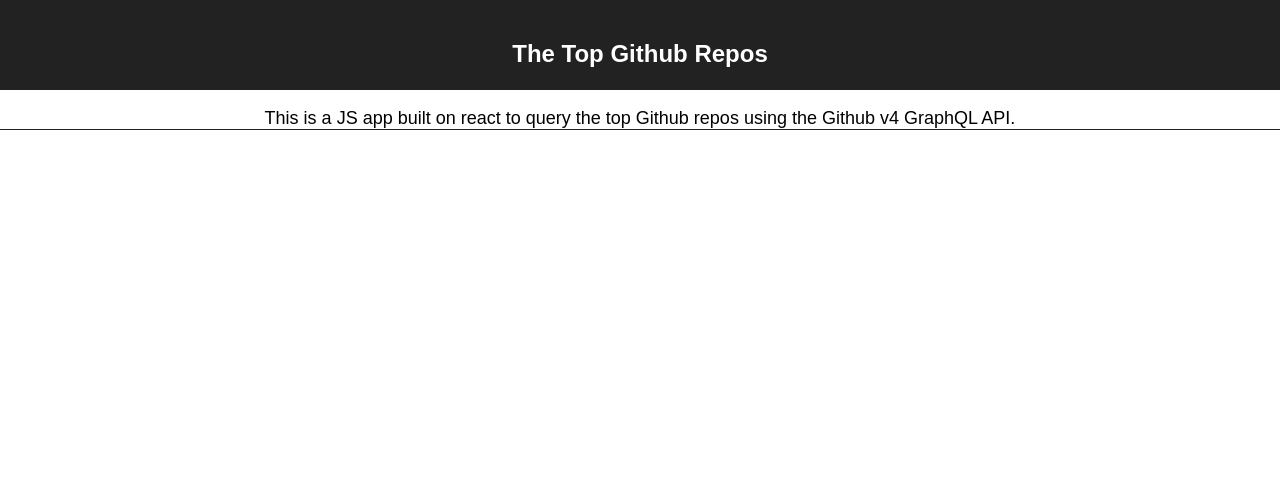
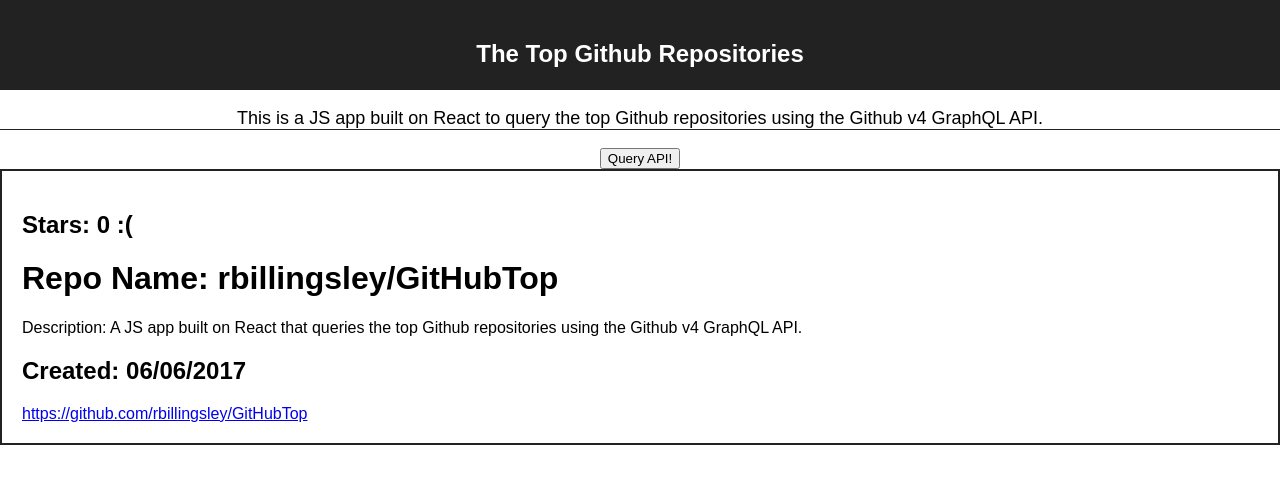
Before and after one commit to rbillingsley/GitHubTop, a React (Create React App) app in the folder git_hub_top/: page / in a window 1280 px wide. Shown: the top 484 px of the page. Built offline with nearby package versions, Linux system fonts and the light colour scheme; no server answers.

Commit message:
Reformat/Parsing/Output
Reformatted codebase to make more sense, simplified code.
Hooked up parse JSON data to UI.
Added basic UI for Repo data

```diff
--- a/git_hub_top/public/index.html
+++ b/git_hub_top/public/index.html
@@ -19,7 +19,7 @@
       work correctly both with client-side routing and a non-root public URL.
       Learn how to configure a non-root public URL by running `npm run build`.
     -->
-    <title>React App</title>
+    <title>The Top Github Repositories</title>
   </head>
   <body>
     <noscript>
--- a/git_hub_top/src/Api.js
+++ b/git_hub_top/src/Api.js
@@ -1,14 +1,39 @@
-import config from './config.js';
+import React from 'react';
 import request from 'request';
 
-class Api {
-    constructor() {
-        this.url = 'https://api.github.com/graphql'
-        this.token = config.token;
-        this.userAgent = 'github-graphql-test'
+import config from './config.js';
+import Repo from './Repo.js';
+
+export default class Api{
+  constructor() {
+    this.url = 'https://api.github.com/graphql'
+    this.token = config.token;
+    this.userAgent = 'github-graphql-test'
+  }
+
+  queryAPI(callback) {
+    this.makeRequest(`
+    query{
+    search(query:"stars:>1" type:REPOSITORY first:10){
+        edges {
+        node{
+            ... on Repository {
+            stargazers{
+                totalCount
+            }
+            nameWithOwner
+            description
+            createdAt
+            projectsUrl
+            }
+        }
+        }
     }
+    }
+    `, callback);
+  }
 
-    query(payload, variables, callback) {
+  makeRequest(graphRequest, callback) {
         const req = {};
         req.url = this.url;
         var headers = ({
@@ -18,19 +43,26 @@
         });
         req.headers = headers;
         var body = {};
-        body.query = payload.replace(/\n/g, '');
-        if(variables) {
-            body.variables = JSON.stringify(variables);
-        }
+        body.query = graphRequest.replace(/\n/g, '');
         req.body = JSON.stringify(body);
         console.log('Ready to send request.');
         console.log(req);
         if(callback) {
             request.post(req, (error, response, body) => {
-                callback(body);
+                this.parseJSON(body, callback);
             })
         }
     }
+
+  parseJSON(res, callback) {
+    var parsed = JSON.parse(res);
+    var repoArray = Array(10).fill(null)
+    for(var i = 0; i < repoArray.length; i++)
+    {
+        var node = parsed.data.search.edges[i].node;
+        repoArray[i] = (<Repo count={node.stargazers.totalCount} name={node.nameWithOwner} description={node.description} created={node.createdAt} address={node.projectsUrl}/>)
+    }
+
+    callback(repoArray);
+  }
 }
-
-export default Api;
--- a/git_hub_top/src/ApiRequest.js
+++ /dev/null
@@ -1,88 +0,0 @@
-import React, { Component } from 'react';
-import Api from './Api.js';
-import Repo from './Repo.js';
-import RepoElement from './RepoElement.js';
-
-class ApiRequest extends Component {
-  constructor() {
-    super();
-    this.state = {
-        response: "None",
-        data: null,
-    };
-
-    this.repos = Array(10).fill(new Repo());
-
-    this.repo = new Repo(1, "test", "description", "now", "here");
-  }
-
-  queryAPI() {
-    var github = new Api();
-
-    github.query(`
-    query{
-    search(query:"stars:>1" type:REPOSITORY first:10){
-        edges {
-        node{
-            ... on Repository {
-            stargazers{
-                totalCount
-            }
-            nameWithOwner
-            description
-            createdAt
-            projectsUrl
-            }
-        }
-        }
-    }
-    }
-    `, null, (res, err) => {
-        var parsed = JSON.parse(res)
-        this.setState( {
-            data: parsed,
-            response: JSON.stringify(parsed)
-        });
-    });
-  }
-
-  parseJSON() {
-
-    //for(var i = 0; i < raw_repos.length())
-  }
-
-  renderRepo(i){
-    return (
-        <RepoElement
-            value={this.repos[i]}
-        />
-    );
-  }
-
-  renderRepoArray() {
-    var repos;
-    for(var i = 0; i < 10; i++)
-    {
-        repos += this.renderRepo(i);
-    }
-
-    return repos;
-  }
-
-  render() {
-    return (
-        <div>
-            {}
-            {this.parseJSON()}
-            <p>
-
-            </p>
-            <RepoElement
-            value={this.repo}
-            />
-        </div>
-    );
-  }
-}
-
-export default ApiRequest;
--- a/git_hub_top/src/App.css
+++ b/git_hub_top/src/App.css
@@ -1,10 +1,5 @@
 .App {
   text-align: center;
-}
-
-.App-logo {
-  animation: App-logo-spin infinite 20s linear;
-  height: 80px;
 }
 
 .App-header {
@@ -20,7 +15,8 @@
   border-bottom-color: #222;
 }
 
-@keyframes App-logo-spin {
-  from { transform: rotate(0deg); }
-  to { transform: rotate(360deg); }
+.Repo {
+  padding: 20px;
+  text-align: left;
+  border: 2px solid #222;
 }
--- a/git_hub_top/src/App.js
+++ b/git_hub_top/src/App.js
@@ -1,21 +1,49 @@
 import React, { Component } from 'react';
 import './App.css';
-import ApiRequest from './ApiRequest.js'
+import Api from './Api.js'
+import Repo from './Repo.js';
 
-class App extends Component {
+export default class App extends Component {
+    constructor() {
+    super();
+    this.state = {
+      //mock data for designing
+        repos: Array(1).fill( <Repo count="0 :(" name="rbillingsley/GitHubTop" created="06/06/2017" description="A JS app built on React that queries the top Github repositories using the Github v4 GraphQL API." address="https://github.com/rbillingsley/GitHubTop"/>)
+    };
+    this.handleClick = this.handleClick.bind(this);
+  }
+
+  handleClick() {
+    var apiRequest = new Api();
+    apiRequest.queryAPI( (res) => {
+      console.log("api result");
+      console.log(res);
+      this.setState( {
+        repos: res
+      });
+    });
+  }
+
+//this.state.repos causes a warning, so a better way of rendering a dynamic array of jsx elements
+  renderRepos() {
+    console.log("Rendering repo list");
+    this.state.repos.forEach(function(element) {
+        return element;
+    }, this);
+  }
+
   render() {
     return (
       <div className="App">
         <div className="App-header">
-          <h2>The Top Github Repos </h2>
+          <h2>The Top Github Repositories </h2>
         </div>
         <p className="App-intro">
-          This is a JS app built on react to query the top Github repos using the Github v4 GraphQL API.
+          This is a JS app built on React to query the top Github repositories using the Github v4 GraphQL API.
         </p>
-        <ApiRequest/>
+        <button onClick={this.handleClick}>Query API!</button>
+        {this.state.repos}
       </div>
     );
   }
 }
-
-export default App;
--- a/git_hub_top/src/Repo.js
+++ b/git_hub_top/src/Repo.js
@@ -1,13 +1,46 @@
-class Repo {
-  constructor(total, name, desc, created, address) {
-    this.state = {
-        total: this.total,
-        name: this.name,
-        desc: this.desc,
-        created: this.created,
-        address: this.address
-    };
+import React, { Component } from 'react';
+
+//components for each repo element
+export default class Repo extends Component {
+  render() {
+    return (
+      <div className="Repo">
+        <Count className="Repo-count" text={this.props.count}/>
+        <Name className="Repo-name" text={this.props.name}/>
+        <Description className="Repo-description" text={this.props.description}/>
+        <Created className="Repo-created" text={this.props.created}/>
+        <Address className="Repo-address" text={this.props.address}/>
+      </div>
+    )
   }
 }
 
-export default Repo;
+export class Count extends Component {
+  render(props) {
+    return <h2>{"Stars: " + this.props.text}</h2>;
+  }
+}
+
+export class Name extends Component {
+  render(props) {
+    return <h1>{"Repo Name: " + this.props.text}</h1>;
+  }
+}
+
+export class Description extends Component {
+  render(props) {
+    return <p>{"Description: " + this.props.text}</p>;
+  }
+}
+
+export class Created extends Component {
+  render(props) {
+    return <h2>{"Created: " + this.props.text}</h2>;
+  }
+}
+
+export class Address extends Component {
+  render(props) {
+    return <a href={this.props.text}> {this.props.text} </a>;
+  }
+}
--- a/git_hub_top/src/RepoElement.js
+++ /dev/null
@@ -1,15 +0,0 @@
-import React from 'react';
-
-function RepoElement(props) {
-return(
-    <div>
-        <h1> {props.value.state.total} </h1>
-        <h1> {props.value.name} </h1>
-        <p> {props.value.desc} </p>
-        <h1> {props.value.created} </h1>
-        <h1> {props.value.address} </h1>
-    </div>
-)
-}
-
-export default RepoElement;
```
Also changed, not shown: git_hub_top/public/manifest.json, git_hub_top/src/index.css (line endings or trailing spaces).
